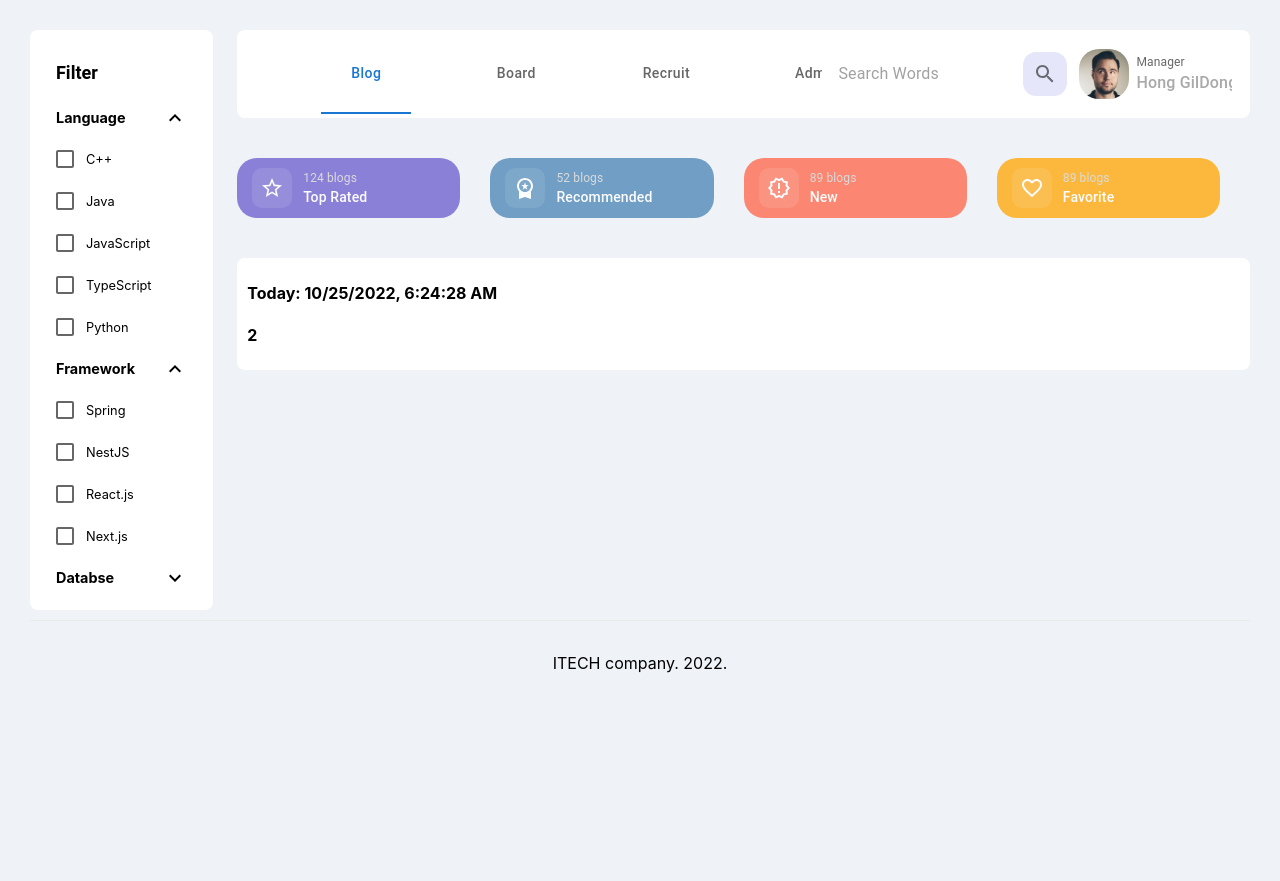
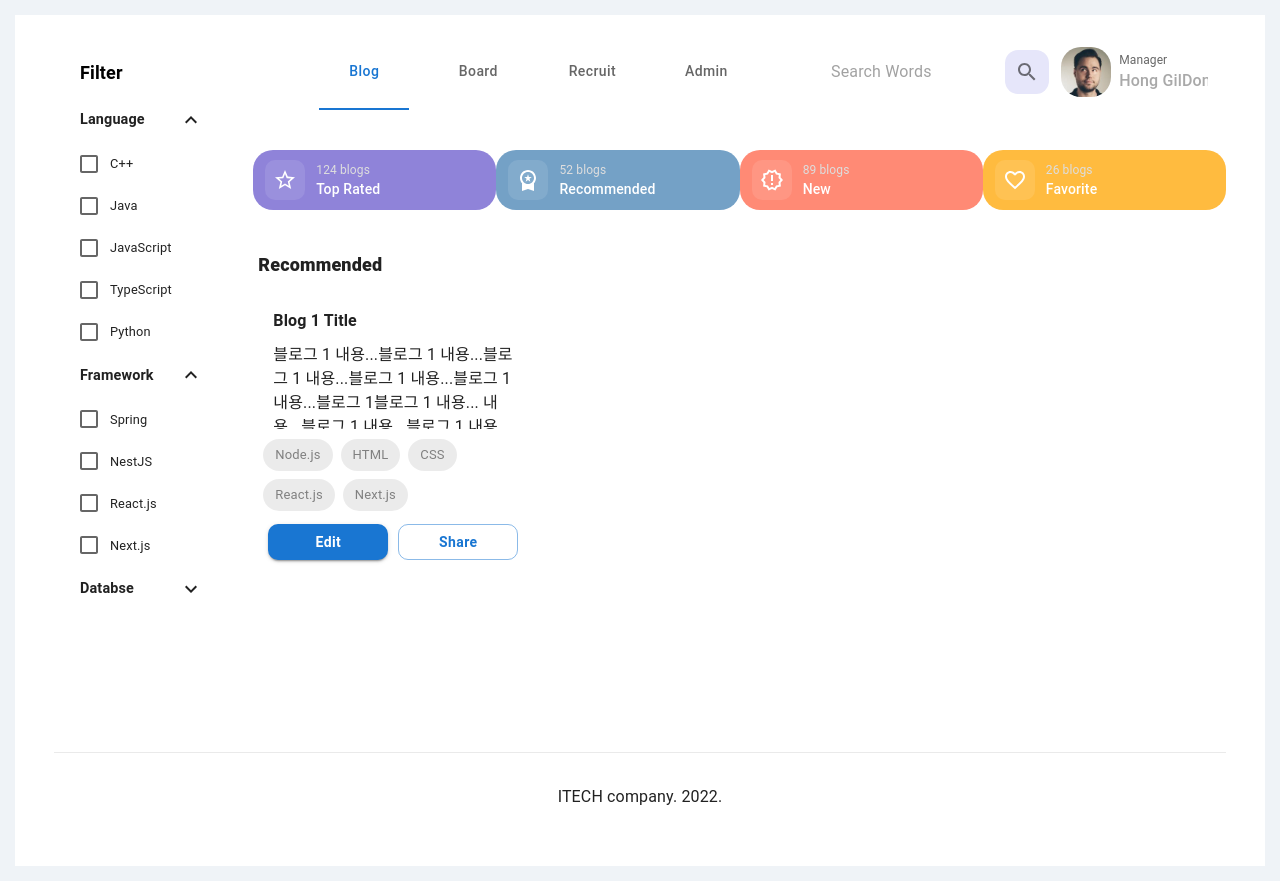
Before and after one commit to shyunjan/iblog, a Next.js app: page / in a window 1280 px wide. Before the commit the page ends 800 px from the top, so only its background shows below. Built offline with nearby package versions, Linux system fonts and the light colour scheme.

Commit message:
add Blog Summary Box

```diff
--- a/components/ConditionCard.tsx
+++ b/components/ConditionCard.tsx
@@ -1,4 +1,4 @@
-import { SvgIconComponent, StarBorder } from '@mui/icons-material';
+import { SvgIconComponent } from '@mui/icons-material';
 import { Box, Card, CardContent, Typography } from '@mui/material';
 import { STYLE } from '../constant';
 
@@ -16,14 +16,14 @@ const ConditionCard = ({ CardIcon, condition, stats, color }: Props): JSX.Elemen
         elevation={0}
         sx={{
           borderRadius: '20px',
-          width: '280px',
+          width: '252px',
           height: '60px',
           opacity: 0.75,
           backgroundColor: color ?? 'black',
-          mr: '30px',
+          '&: hover': { opacity: [0.7, 0.65, 0.6], cursor: 'pointer' },
         }}
       >
-        <CardContent sx={{ p: '10px 15px', display: 'flex' }}>
+        <CardContent sx={{ p: '10px 12px', display: 'flex' }}>
           <Box
             sx={{
               ...STYLE.FLEX_CENTER,
--- a/layout/Condition.tsx
+++ b/layout/Condition.tsx
@@ -31,7 +31,7 @@ const Condition: NextPage = (): JSX.Element => {
       <ConditionCard
         CardIcon={FavoriteBorder}
         condition="Favorite"
-        stats="89 blogs"
+        stats="26 blogs"
         color="orange"
       />
     </>
--- a/layout/Filter.tsx
+++ b/layout/Filter.tsx
@@ -44,7 +44,7 @@ const Filter = (): JSX.Element => {
           <ListSubheader
             component="div"
             id="list-header"
-            sx={{ color: 'black', fontWeight: 600, fontSize: 18 }}
+            style={{ color: 'black', fontWeight: 600, fontSize: 18 }}
           >
             Filter
           </ListSubheader>
--- a/layout/Layout.tsx
+++ b/layout/Layout.tsx
@@ -1,14 +1,16 @@
 import Head from 'next/head';
-import { Grid, styled } from '@mui/material';
+import { CssBaseline, Grid, styled } from '@mui/material';
 import Item from '@mui/material/Grid';
 import Filter from './Filter';
 import TopBar from './TopBar';
 import Condition from './Condition';
+import { Container } from '@mui/system';
 
 type Props = {
   children: JSX.Element;
 };
 
+const FlexGrid = styled(Grid)({ display: 'flex' });
 const BasicItem = { padding: '4px 10px', borderRadius: '8px' };
 const LayoutItemWhite = styled(Item)({
   ...BasicItem,
@@ -24,33 +26,52 @@ const Layout = ({ children }: Props): JSX.Element => {
         <meta name="viewport" content="initial-scale=1, width=device-width" />
         <link rel="icon" href="/favicon.ico" />
       </Head>
-      <Grid container spacing={3}>
-        <Grid item xs={2}>
-          <LayoutItemWhite>
+      <CssBaseline />
+      <Container maxWidth="xl">
+        <FlexGrid container spacing={3} height="92vh">
+          <FlexGrid item xs={2}>
+            {/* 좌측 필터 옵션 영역 */}
+            <LayoutItemWhite sx={{ flexGrow: 1 }}>
               <Filter />
             </LayoutItemWhite>
-        </Grid>
-        <Grid item xs={10}>
-          <Grid container spacing={3}>
-            <Grid item xs={12}>
+          </FlexGrid>
+          <FlexGrid item xs={10} sx={{ flexDirection: 'column' }}>
+            {/* Top Bar 영역 */}
             <LayoutItemWhite>
               <TopBar />
             </LayoutItemWhite>
-            </Grid>
-            <Grid item xs={12}>
-              <Item sx={{ display: 'flex', p: '16px 0px' }}>
+            {/* 검색 조건 탭 영역 */}
+            <Item
+              sx={{
+                display: 'flex',
+                justifyContent: 'space-between',
+                margin: '20px 0px',
+                pt: '16px',
+                pb: '16px',
+              }}
+            >
               <Condition />
             </Item>
-            </Grid>
-            <Grid item xs={12}>
-              <LayoutItemWhite>{children}</LayoutItemWhite>
-            </Grid>
-          </Grid>
-        </Grid>
-      </Grid>
+            {/* 결과 내용 영역 */}
+            <Item sx={{ flexGrow: 1 }}>{children}</Item>
+          </FlexGrid>
+        </FlexGrid>
         <footer className="footer">
           <span>ITECH company. 2022.</span>
         </footer>
+        {/* <footer className={styles.footer}>
+          <a
+            href="https://vercel.com?utm_source=create-next-app&utm_medium=default-template&utm_campaign=create-next-app"
+            target="_blank"
+            rel="noopener noreferrer"
+          >
+            Powered by{' '}
+            <span className={styles.logo}>
+              <Image src="/assets/images/vercel.svg" alt="Vercel Logo" width={72} height={16} />
+            </span>
+          </a>
+        </footer> */}
+      </Container>
       <style jsx global>{`
         .footer {
           display: flex;
--- a/layout/TopBar.tsx
+++ b/layout/TopBar.tsx
@@ -23,8 +23,8 @@ const FlexGrid = styled(Grid)({
 const MenuTab = styled(Tab)({
   textTransform: 'none',
   padding: '0px',
-  margin: '0px 30px',
-  height: '80px',
+  margin: '0px 12px',
+  height: '76px',
 });
 
 const TopBar: NextPage = (): JSX.Element => {
--- a/pages/index.tsx
+++ b/pages/index.tsx
@@ -1,33 +1,49 @@
+import { Box, styled, Typography, Stack, Chip, Button } from '@mui/material';
 import type { NextPage } from 'next';
-import { useEffect, useState } from 'react';
 // import Image from 'next/image';
-// import styles from '../styles/Home.module.css';
+
+const BlogSummaryBox = styled(Box)({
+  backgroundColor: 'white',
+  height: '280px',
+  width: '280px',
+  borderRadius: '10px',
+  padding: '6px 10px',
+});
+// const TagChip = styled(Chip)({ color: 'gray' });
+const TagChip = styled(Chip)({ color: 'gray', marginRight: '8px', marginBottom: '8px' });
+const BlogSummaryButton = styled(Button)({
+  width: '120px',
+  borderRadius: '10px',
+  textTransform: 'none',
+  fontWeight: 600,
+  margin: '5px',
+});
 
 const Home: NextPage = (): JSX.Element => {
-  const [today, setToday] = useState('1900-01-01 오전 00:00:00');
-  useEffect(() => {
-    setToday(new Date().toLocaleString());
-  }, []);
-
   return (
     <>
-      <main>
-        <h4>{`Today: ${today}`}</h4>
-        <h4>2</h4>
-      </main>
-
-      {/* <footer className={styles.footer}>
-        <a
-          href="https://vercel.com?utm_source=create-next-app&utm_medium=default-template&utm_campaign=create-next-app"
-          target="_blank"
-          rel="noopener noreferrer"
-        >
-          Powered by{' '}
-          <span className={styles.logo}>
-            <Image src="/assets/images/vercel.svg" alt="Vercel Logo" width={72} height={16} />
-          </span>
-        </a>
-      </footer> */}
+      <Typography sx={{ m: '5px', mb: '15px', fontWeight: 800, fontSize: 18 }}>
+        Recommended
+      </Typography>
+      <BlogSummaryBox>
+        <Typography sx={{ m: '10px', fontWeight: 600, fontSize: 16 }}>Blog 1 Title</Typography>
+        <Typography sx={{ m: '10px', height: '32%', overflow: 'hidden' }}>
+          블로그 1 내용...블로그 1 내용...블로그 1 내용...블로그 1 내용...블로그 1 내용...블로그
+          1블로그 1 내용... 내용...블로그 1 내용...블로그 1 내용...블로그 1 내용...블로그 1
+          내용...블로그 1 내용...블로그 1 내용...
+        </Typography>
+        <Box sx={{ mt: '10px', mb: '0px' }}>
+          <TagChip label="Node.js" />
+          <TagChip label="HTML" />
+          <TagChip label="CSS" />
+          <TagChip label="React.js" />
+          <TagChip label="Next.js" />
+        </Box>
+        <Stack direction="row" sx={{ justifyContent: 'center' }}>
+          <BlogSummaryButton variant="contained">Edit</BlogSummaryButton>
+          <BlogSummaryButton variant="outlined">Share</BlogSummaryButton>
+        </Stack>
+      </BlogSummaryBox>
     </>
   );
 };
```
Lines whose indentation alone changed are shown as unchanged.
